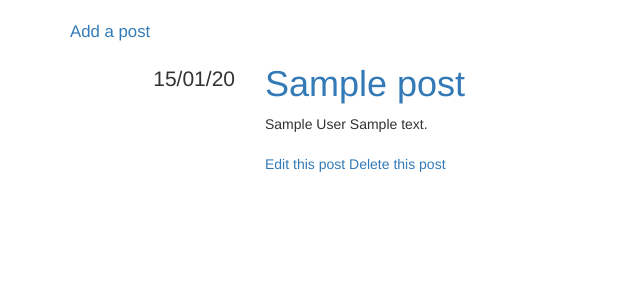
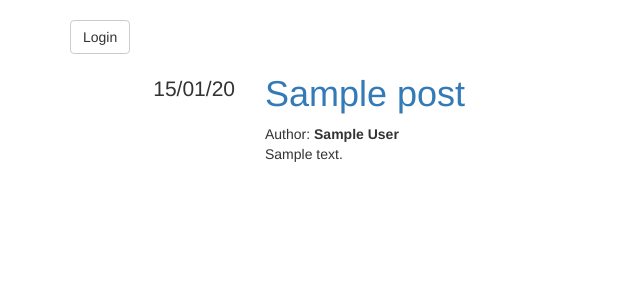
Before and after one commit to andreashuebner/blog, a Flask app: page / in a window 1280 px wide. Shown: the part 51-351 px from the top of the page, without its empty margins (0-640 px from the left). Run offline with Flask 2, Linux system fonts and the light colour scheme; tables that the repository leaves empty hold one stand-in row (Sample ...); some libraries are stand-ins or nearby versions.

Commit message:
Status after finishing touches

```diff
--- a/blog/templates/macros.html
+++ b/blog/templates/macros.html
@@ -1,4 +1,5 @@
-{% macro render_post(post) %}
+{% macro render_post(post,current_user) %}
+
 <div class="row">
     <div class="col-md-2 text-right metadata">
         <ul class="list-unstyled">
@@ -12,11 +13,16 @@
             <a href="{{ url_for('post_detail',id=post.id) }}">{{ post.title }}</a>
 
         </h1>
-        {{ post.author.name }}
+
+        {% if post.author.name %}
+        Author: <strong>{{ post.author.name }}</strong><br>
+        {% endif %}
         {{ post.content | safe }}
         <br><br>
-         <a href="{{ url_for('get_edit',id=post.id) }}">Edit this post</a>
-         <a href="{{ url_for('get_delete',id=post.id) }}">Delete this post</a>
+        {% if post.author_id == current_user.id %}
+         <a href="{{ url_for('get_edit',id=post.id) }}"><button type="button" class="btn btn-default">Edit this post</button></a>
+         <a href="{{ url_for('get_delete',id=post.id) }}"><button type="button" class="btn btn-default">Delete this post</button></a>
+        {% endif %}
     </div>
 </div>
 {% endmacro %}
--- a/blog/templates/posts.html
+++ b/blog/templates/posts.html
@@ -2,10 +2,17 @@
 {% extends "base.html" %}
 {% block content %}
 <span id="add_post">
-<a href="{{url_for('add_post_get')}}">Add a post</a>
+
+{% if current_user.name is defined %}
+
+<a href="{{url_for('add_post_get')}}"><button type="button" class="btn btn-default">Add post</button></a>
+<a href="{{url_for('logout')}}"><button type="button" class="btn btn-default">Logout</button></a>
+{% else %}
+<a href="{{url_for('login_get')}}"><button type="button" class="btn btn-default">Login</button></a>
+{% endif %}
 </span>
 {% for post in posts %}
-{{ macros.render_post(post) }}
+{{ macros.render_post(post,current_user) }}
 {% endfor %}
 
 <ul class="pager">
--- a/blog/views.py
+++ b/blog/views.py
@@ -7,6 +7,7 @@ import mistune
 from flask import request, redirect, url_for
 from flask import flash
 from flask.ext.login import login_user
+from flask.ext.login import logout_user
 from flask.ext.login import login_required
 from werkzeug.security import check_password_hash
 from .models import User
@@ -42,9 +43,12 @@ def posts(page=1, paginate_by=10):
 @app.route("/post/<int:id>/edit",methods=["POST"])
 def post_edit(id):
     post = session.query(Post).get(id)
-    post.title=request.form["title"],
-    post.content=mistune.markdown(request.form["content"])
-    session.commit()
+    author_id = post.author_id
+    current_user_id = current_user.id
+    if current_user_id == author_id: #only allow delete if written by user.
+        post.title=request.form["title"],
+        post.content=mistune.markdown(request.form["content"])
+        session.commit()
     return redirect(url_for("posts"))
 
 @app.route("/post/<int:id>/delete",methods=["GET"])
@@ -72,7 +76,13 @@ def post_detail(id):
     return render_template("post_detail.html",
                            post=post,
                            referrer=referrer
-                           )
+                            )
+
+@app.route("/logout")
+def logout():
+    logout_user()
+    return redirect(url_for("posts"))
+
 @app.route("/post/add", methods=["GET"])
 @login_required
 def add_post_get():
@@ -84,8 +94,11 @@ def add_post_get():
 @login_required
 def delete_post(id):
     post = session.query(Post).get(id)
-    session.delete(post)
-    session.commit()
+    author_id = post.author_id
+    current_user_id = current_user.id
+    if current_user_id == author_id: #only allow delete if written by user.
+        session.delete(post)
+        session.commit()
     return redirect(url_for("posts"))
 @app.route("/post/add", methods=["POST"])
 @login_required
```
